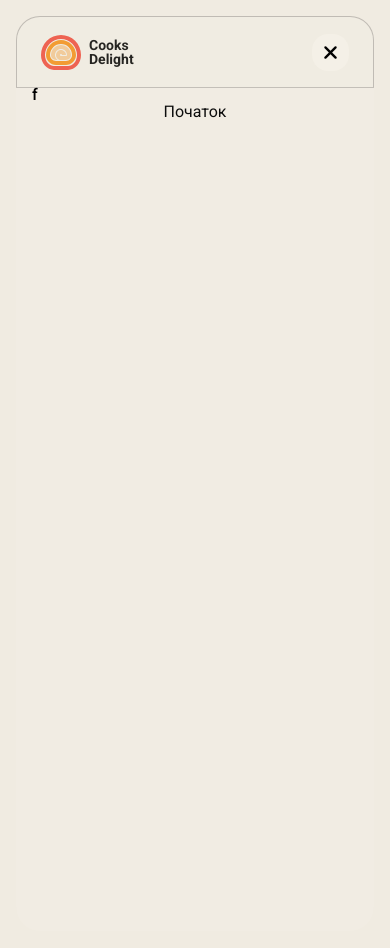
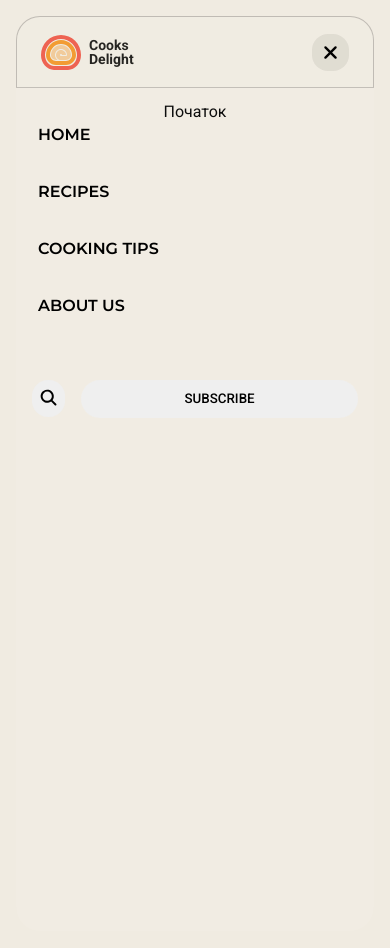
Before and after one commit to donerducktales/cooks_delight, a Next.js app: page / in a window 390 px wide. Both pictures are taken after a click on the button 330 px from the left and 52 px from the top of the page. Built offline with nearby package versions, Linux system fonts and the light colour scheme.

Commit message:
повністю зроблене навігаційне меню

```diff
--- a/app/components/Header/Header.tsx
+++ b/app/components/Header/Header.tsx
@@ -80,7 +80,7 @@ export default function Header() {
                <button
                   className={styles.menuHamburgerButton}
                   onClick={() => setOpen(!open)}
-                  style={toDark('rgba(255, 251, 242, 0.26)')}
+                  style={toDark(scssvariables.light + '16')}
                >
                   {open ? <XMarkIcon color={scssvariables.primaryOrange} /> : <Bars3Icon />}
                </button>
--- a/app/components/Header/MenuMobile/MenuMobile.tsx
+++ b/app/components/Header/MenuMobile/MenuMobile.tsx
@@ -1,27 +1,112 @@
-import styles from '@/app/components/Header/MenuMobile/menu-mobile.module.scss';
 import styled from 'styled-components';
 import scssvariables from '@/app/styles/_variables.module.scss';
+import { montserrat, roboto } from '@/app/assets/fonts';
+import { MagnifyingGlassIcon } from '@heroicons/react/16/solid';
 
 const StyledMenuMobile = styled.div<{open?: boolean}>`
+   display: none;
+
    @media (max-width: 800px) {
       background-color: ${scssvariables.dark};
-      transition: background-color 3s;
+      display: flex;
+      position: absolute;
+      top: 86.5px;
+      width: 100%;
+      height: 100%;
+      padding-bottom: 20px;
 
-      nav {
+      .mobile-nav {
          width: 100%;
          margin: 0 16px;
          padding: 0 16px;
          background-color: rgba(255, 251, 242, 0.05);
          border-radius: 0 0 24px 24px;
+         display: flex;
+         flex-direction: column;
+
+         ul {
+            display: flex;
+            flex-direction: column;
+            align-items: start;
+            gap: 15px;
+            margin: 40px 0;
+
+            li {
+               color: ${scssvariables.background};
+               font-size: 1rem;
+               text-transform: uppercase;
+               font-weight: 500;
+               width: 100%;
+               margin-left: 6px;
+            }
+
+            span {
+               width: 100%;
+               height: 1px;
+               background-color: ${scssvariables.background};
+               margin-bottom: 10px;
+            }
+         }
+         .mobile-nav_buttons {
+            display: flex;
+            gap: 16px;
+            justify-content: center;
+
+            .search-button {
+               width: 37px;
+               height: 37px;
+               border: none;
+               outline: none;
+               border-radius: 16px;
+               background-color: ${scssvariables.light}16;
+               display: flex;
+               justify-content: center;
+               align-items: center;
+               cursor: pointer;
+            }
+
+            .subscribe-button {
+               width: 100%;
+               height: 38px;
+               border: none;
+               outline: none;
+               border-radius: 24px;
+               background-color: ${scssvariables.light}16;
+               display: flex;
+               align-items: center;
+               justify-content: center;
+               color: ${scssvariables.background};
+               text-transform: uppercase;
+               font-weight: 500;
+               cursor: pointer;
+            }
+         }
       }
    }
 `;
 
 export default function MenuMobile({open}: {open: boolean}) {
    return (
-      <StyledMenuMobile className={styles.menuMobile}>
-         <nav>
-            f
+      <StyledMenuMobile>
+         <nav className='mobile-nav'>
+            <ul className={montserrat.className}>
+               <li>Home</li>
+               <span></span>
+               <li>Recipes</li>
+               <span></span>
+               <li>Cooking Tips</li>
+               <span></span>
+               <li>About Us</li>
+               <span></span>
+            </ul>
+            <div className="mobile-nav_buttons">
+               <button className="search-button">
+                  <MagnifyingGlassIcon style={{color: scssvariables.background}}/>
+               </button>
+               <button className={`${roboto.className} subscribe-button`}>
+                  Subscribe
+               </button>
+            </div>
          </nav>
       </StyledMenuMobile>
    )
--- a/app/components/Header/MenuMobile/menu-mobile.module.scss
+++ /dev/null
@@ -1,13 +0,0 @@
-.menuMobile {
-   display: none;
-}
-
-@media (max-width: 800px) {
-   .menuMobile {
-      display: flex;
-      position: absolute;
-      top: 86.5px;
-      width: 100%;
-      height: 100%;
-   }
-}
--- a/app/styles/_variables.module.scss
+++ b/app/styles/_variables.module.scss
@@ -27,4 +27,5 @@ $light: #FFFBF2;
    primaryOrange: $primary-orange;
    dark: $dark;
    background: $background;
+   light: $light;
 }
```
